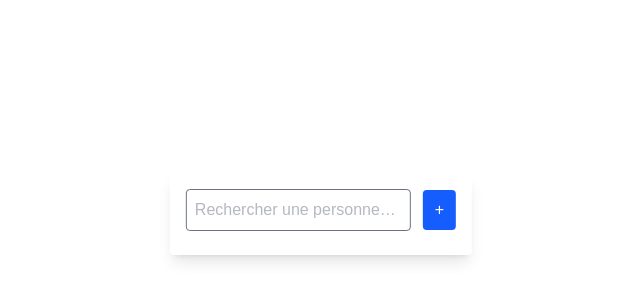
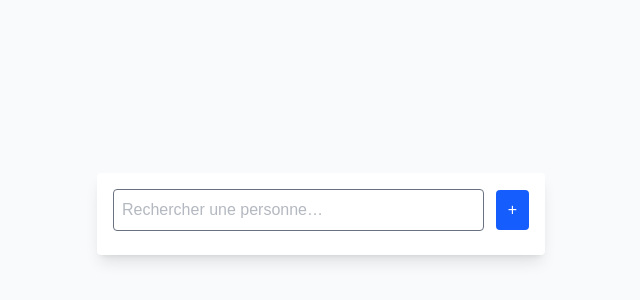
Before and after one commit to rchouhani/rchouhani-genealogy-three-d, a Next.js app: page / in a window 1280 px wide. Shown: the part 186-486 px from the top of the page, without its empty margins (319-959 px from the left). Built offline with nearby package versions, Linux system fonts and the light colour scheme.

Commit message:
UPDATE :display at in order,searchengine, addmemberform, treescene

```diff
--- a/app/page.tsx
+++ b/app/page.tsx
@@ -3,48 +3,73 @@
 import { useState } from "react";
 import TreeScene from "./components/TreeScene";
 import SearchEngine from "./components/SearchEngine";
+import AddMemberForm from "./components/AddMemberForm";
 import { Person } from "./types/family";
 import { createFamilyData } from "./lib/createFamilyData";
 
 export default function Page() {
   const [familyData, setFamilyData] = useState<Person[]>(createFamilyData());
   const [selectedPerson, setSelectedPerson] = useState<Person | null>(null);
+  const [isCreating, setIsCreating] = useState(false);
+  const [showScene, setShowScene] = useState(false);
 
-  // Ajout d'un membre
+  // ➜ Sélection d'une personne depuis SearchEngine
+  const handleSelectPerson = (person: Person) => {
+    setSelectedPerson(person);
+    setShowScene(true); // Affiche la scène après sélection
+  };
+
+  // ➜ Appui sur le bouton "+" du moteur de recherche
+  const handleCreatePerson = () => {
+    setIsCreating(true); // Ouvre le formulaire
+  };
+
+  // ➜ Ajout d'un membre depuis AddMemberForm
   const handleAddMember = (newMember: Omit<Person, "id">) => {
     const newId = familyData.length + 1;
     const member: Person = { id: newId, ...newMember };
     setFamilyData([...familyData, member]);
-  };
-
-  // Sélection depuis SearchEngine
-  const handleSelectPerson = (person: Person) => {
-    setSelectedPerson(person);
-  };
-
-  // Ouverture du formulaire
-  const handleCreatePerson = () => {
-    console.log("Ouvrir AddMemberForm");
+    setIsCreating(false); // Ferme le formulaire
+    setShowScene(true);   // Affiche la scène
+    setSelectedPerson(member); // Optionnel : sélectionne directement le nouveau membre
   };
 
   return (
-    <main className="relative w-full h-screen flex items-center justify-center">
+    <main className="relative w-full h-screen flex justify-center items-center bg-gray-50">
 
-      {/* SearchEngine centré en toutes circonstances */}
-      <div className="absolute top-1/2 left-1/2 -translate-x-1/2 -translate-y-1/2 z-20">
+      {/* === Affichage moteur de recherche === */}
+      {!isCreating && !showScene && (
+        <div className="z-20 w-full max-w-lg px-4">
           <SearchEngine
             persons={familyData}
             onSelectPerson={handleSelectPerson}
             onCreatePerson={handleCreatePerson}
           />
         </div>
+      )}
 
-      {/* Scène affichée UNIQUEMENT après sélection */}
-      {selectedPerson && (
-        <div className="absolute inset-0 z-10">
-          <TreeScene selectedPerson={selectedPerson} />
+      {/* === Formulaire AddMemberForm === */}
+      {isCreating && (
+        <div className="absolute inset-0 flex items-center justify-center bg-black/50 z-30">
+          <div className="bg-white p-6 rounded shadow-lg w-full max-w-md">
+            <AddMemberForm
+              familyMembers={familyData}
+              onAddMember={handleAddMember}
+            />
+          </div>
         </div>
       )}
+
+      {/* === Scene 3D === */}
+      {showScene && !isCreating && (
+        <div className="w-full h-full">
+          <TreeScene
+          selectedPerson={selectedPerson}
+          familyData={familyData}
+          />
+        </div>
+      )}
+
     </main>
   );
 }
```
Lines whose indentation alone changed are shown as unchanged.
